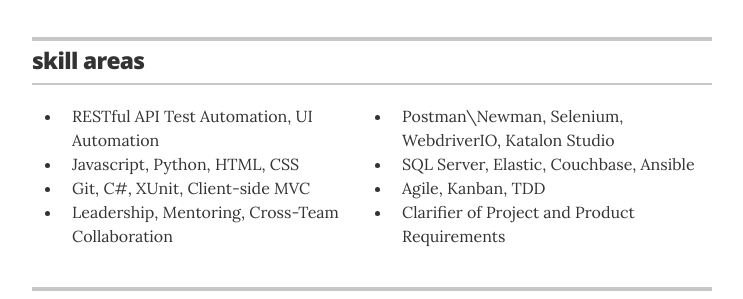
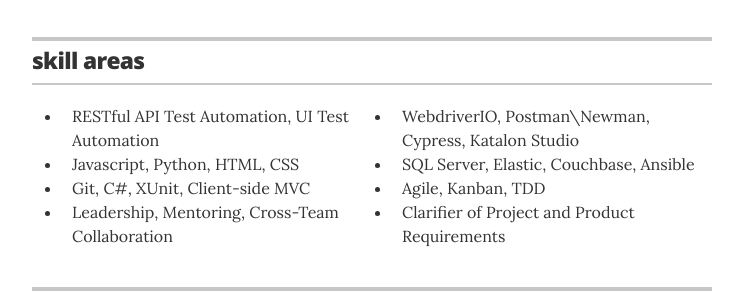
Before and after one commit to rharmaning/rharmaning.github.io, a Jekyll site: the page built from index.html, in a window 1280 px wide and 900 px high, scrolled down 303 px. Shown: the part 154-453 px from the top of the window, without its empty margins (268-1011 px from the left). Built offline with Jekyll 4.4.1, drawn with Linux system fonts in a browser that asks for light colours.

Commit message:
small misc updates

```diff
--- a/_layouts/resume.html
+++ b/_layouts/resume.html
@@ -46,8 +46,8 @@
 
             <div class="resume-item">
                 <ul class="columns">
-                    <li class="column one-half">RESTful API Test Automation, UI Automation</li>
-                    <li class="column one-half">Postman\Newman, Selenium, WebdriverIO, Katalon Studio</li>
+                    <li class="column one-half">RESTful API Test Automation, UI Test Automation</li>
+                    <li class="column one-half">WebdriverIO, Postman\Newman, Cypress, Katalon Studio</li>
                     <li class="column one-half">Javascript, Python, HTML, CSS</li>
                     <li class="column one-half">SQL Server, Elastic, Couchbase, Ansible</li>
                     <li class="column one-half">Git, C#, XUnit, Client-side MVC</li>
```
